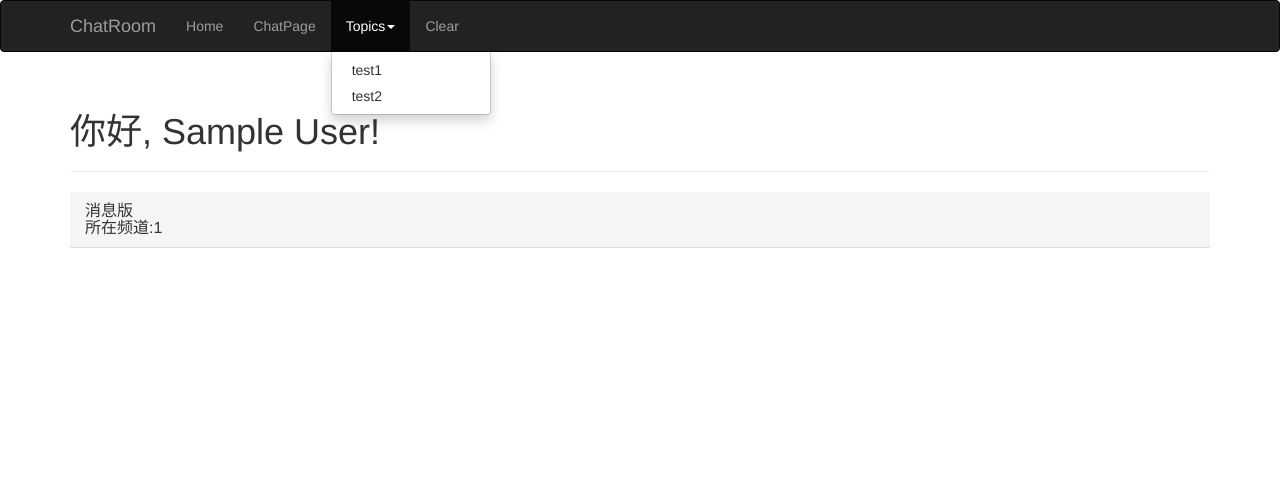
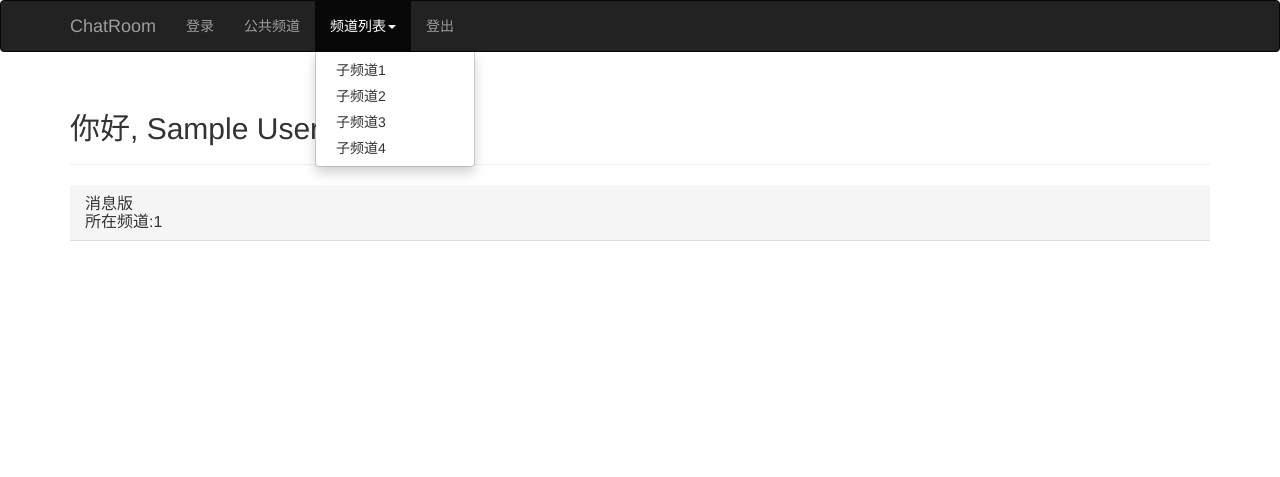
Before and after one commit to aweffr/ChatProject, a Flask app: a page that uses app/templates/base.html in a window 1280 px wide, after a click on "频道列表". Shown: the top 477 px of the page. Run offline with Flask 2, Linux system fonts and the light colour scheme; the visitor is signed in with stand-in values (Sample User, id 1); data comes from the database, SQL or seed files in the repository; some libraries are stand-ins or nearby versions.

Commit message:
functional

```diff
--- a/app/flask_mq/flask_mq.py
+++ b/app/flask_mq/flask_mq.py
@@ -14,7 +14,6 @@ class MyListener(ConnectionListener):
 
     def on_message(self, headers, message):
         if headers['destination'] != self.namespace:
-            print("linstener启用了错误的on_message!")
             return
         if self.broadcast_func is not None:
             print("""{obj}received an message, header:{header}, body:{message}""".
--- a/app/main/forms.py
+++ b/app/main/forms.py
@@ -8,6 +8,6 @@ from wtforms.validators import DataRequired, Length
 
 
 class NameForm(FlaskForm):
-    name = StringField('What is your name?',
+    name = StringField('请输入登录名',
                        validators=[DataRequired(), Length(min=1, message="至少一个字符")])
-    submit = SubmitField('Submit')
+    submit = SubmitField('提交')
--- a/app/main/service.py
+++ b/app/main/service.py
@@ -48,14 +48,19 @@ def get_user_id(name):
     return user.id
 
 
-def get_message_history():
+def get_message_history(topic_name):
     lst = []
-    for message_id, user_name, content, time in \
-            db.session.query(Message.id, User.name, Message.content, Message.create_time). \
-                    filter(User.id == Message.user_id).order_by(Message.id.desc()).limit(50).all():
-        d = {
-            "data": "@{author}: {message}".format(author=user_name, message=content),
-            "count": message_id
-        }
+    topic = Topic.query.filter_by(namespace=topic_name).first()
+    assert topic is not None
+    sql = db.session.query(Message.id, User.name, Message.content, Message.create_time). \
+        filter(User.id == Message.user_id).filter(Message.topic_id == topic.id).order_by(
+        Message.id.desc()).limit(50).all()
+    print("query SQL:", str(sql))
+    for message_id, user_name, content, time in sql:
+        d = {"data": "{author}@{time}: {message}".format(author=user_name,
+                                                         message=content,
+                                                         time=time.strftime("%Y-%m-%d %H:%M:%S")),
+             "topic": topic_name,
+             "count": message_id}
         lst.append(d)
     return json.dumps(lst[::-1])
--- a/app/main/views.py
+++ b/app/main/views.py
@@ -14,15 +14,13 @@ import json
 
 def broadcast_to_client(namespace: str, message):
     message = json.loads(message)
-    if namespace.startswith("/topic/"):
-        namespace = namespace.replace("/topic", "", 1)
-    send_room = namespace.strip("/")
+    send_room = namespace.replace("/topic", "", 1).strip("/")
     print("Sending Room name:", send_room)
-    if namespace != "/public":
+    if send_room != "public":
         socketio.emit("radio", {"data": message['data'], "count": message['count']},
                       namespace="/room1", room=send_room)
     else:
-        socketio.emit("radio", {"data": message['data'], "count": message['count']},
+        socketio.emit("radio", {"data": message['data'], "count": message['count'], "topic": message['topic']},
                       namespace="/room1", broadcast=True)
 
 
@@ -36,29 +34,31 @@ def connect_ack(recv_data):
     if recv_data['data'] == 'Connected!' and 'first_ack' not in session:
         data = "@{author} has enter the room!".format(author=session['name'])
         session['first_ack'] = True
+    elif 'first_ack' not in session:
+        data = "ReConnect."
     else:
         data = "Error!"
 
-    if recv_data['topic'].find("public") == -1:
-        print("join_room(room_name={name})".format(name=recv_data['topic']))
-        join_room(recv_data['topic'])
+    topic_name = recv_data['topic']
+    join_room(recv_data['topic'])
+    topic = update_or_create_topic(topic_name=topic_name)
+    session["topic_id"] = topic.id
 
-    topic = recv_data['topic']
-    if not mq.has_listener(topic):
-        mq.subscribe(namespace=topic, callback_func=broadcast_to_client)
+    if not mq.has_listener(topic_name):
+        mq.subscribe(namespace=topic_name, callback_func=broadcast_to_client)
 
     emit("to_client", {"data": data, "count": '/'})
 
 
-@socketio.on('join', namespace="/room1")
-def join(message):
-    print("in socket func: join message: %r" % message)
-    topic = str(message['topic'])
-    print("Now join room, room name = {topic}".format(topic=topic))
-    join_room(topic)
-    emit('to_client',
-         {'data': 'In topic: ' + ', '.join(rooms()),
-          'count': '/'})
+# @socketio.on('join', namespace="/room1")
+# def join(message):
+#     print("in socket func: join message: %r" % message)
+#     topic = str(message['topic'])
+#     print("Now join room, room name = {topic}".format(topic=topic))
+#     join_room(topic)
+#     emit('to_client',
+#          {'data': 'In topic: ' + ', '.join(rooms()),
+#           'count': '/'})
 
 
 @socketio.on("to_server", namespace="/room1")
@@ -70,12 +70,14 @@ def recv(recv_data):
     name = session['name']
     topic_name = recv_data['topic']
 
-    message = Message(user_id=session['id'], content=recv_data['data'])
+    message = Message(user_id=session['id'], content=recv_data['data'], topic_id=session["topic_id"])
     db.session.add(message)
-    data = "@{author}: {message}".format(author=name, message=message.content)
     db.session.commit()
+    data = "{author}@{time}: {message}".format(author=name,
+                                                time=message.create_time.strftime("%Y-%m-%d %H:%M:%S"),
+                                                message=message.content)
 
-    mq.send(content=json.dumps({"data": data, "count": message.id}),
+    mq.send(content=json.dumps({"data": data, "count": message.id, "topic": topic_name}),
             namespace=topic_name)
 
 
@@ -85,7 +87,10 @@ def get_history(recv_data):
         name = session['name']
         user_id = get_user_id(name)
         session['id'] = user_id
-    data = get_message_history()
+
+    topic_name = recv_data['topic']
+    data = get_message_history(topic_name=topic_name)
+
     emit("return_history_to_client", {"data": data}, broadcast=False)
 
 
@@ -110,10 +115,11 @@ def public_channel():
     if 'name' not in session:
         flash('Please enter your name first!')
         return redirect(url_for('.index'))
-    return render_template('public_channel.html', name=session.get("name"),
+    return render_template('topic_channel.html', name=session.get("name"),
                            known=session.get("known", False),
                            current_time=datetime.utcnow(),
-                           allow_input=True)
+                           allow_input=True,
+                           topic_name="public")
 
 
 @main.route("/channel-<topic_name>", methods=['GET'])
--- a/app/templates/base.html
+++ b/app/templates/base.html
@@ -22,23 +22,25 @@
             </div>
             <div class="navbar-collapse collapse">
                 <ul class="nav navbar-nav">
-                    <li><a href="{{ url_for('main.index') }}">Home</a></li>
+                    <li><a href="{{ url_for('main.index') }}">登录</a></li>
                 </ul>
                 <ul class="nav navbar-nav">
-                    <li><a href="{{ url_for('main.public_channel') }}">ChatPage</a></li>
+                    <li><a href="{{ url_for('main.public_channel') }}">公共频道</a></li>
                 </ul>
                 <ul class="nav navbar-nav dropdown">
                     <li>
-                        <a class="nav navbar-nav dropdown-toggle" data-toggle="dropdown" href="#">Topics<b
+                        <a class="nav navbar-nav dropdown-toggle" data-toggle="dropdown" href="#">频道列表<b
                                 class="caret"></b></a>
                         <ul class="dropdown-menu">
-                            <li><a href="{{ url_for('main.topic_channel', topic_name='test1') }}">test1</a></li>
-                            <li><a href="{{ url_for('main.topic_channel', topic_name='test2') }}">test2</a></li>
+                            <li><a href="{{ url_for('main.topic_channel', topic_name='test1') }}">子频道1</a></li>
+                            <li><a href="{{ url_for('main.topic_channel', topic_name='test2') }}">子频道2</a></li>
+                            <li><a href="{{ url_for('main.topic_channel', topic_name='test3') }}">子频道3</a></li>
+                            <li><a href="{{ url_for('main.topic_channel', topic_name='test4') }}">子频道4</a></li>
                         </ul>
                     </li>
                 </ul>
                 <ul class="nav navbar-nav">
-                    <li><a href="{{ url_for('main.clear') }}">Clear</a></li>
+                    <li><a href="{{ url_for('main.clear') }}">登出</a></li>
                 </ul>
             </div>
         </div>
--- a/app/templates/topic_channel.html
+++ b/app/templates/topic_channel.html
@@ -5,13 +5,17 @@
 
 {% block page_content %}
     <div class="page-header">
-        <h1>你好, {% if name %}{{ name }}{% else %}请登录{% endif %}!</h1>
+        <h2>你好, {% if name %}{{ name }}{% else %}请登录{% endif %}!</h2>
     </div>
 
     <div class="panel-default">
         <div class="panel-heading">
-            <h3 class="panel-title">消息版</h3>
-            <h3 class="panel-title">所在频道:{{ topic_name }}</h3>
+            <h2 class="panel-title">消息版</h2>
+            {% if topic_name == "public" %}
+                <h2 class="panel-title">所在频道: 广播频道</h2>
+            {% else %}
+                <h2 class="panel-title">所在频道:{{ topic_name }}</h2>
+            {% endif %}
         </div>
         <div class="panel-body" id="log_channel" style="height: 300px; overflow: auto"></div>
     </div>
@@ -54,7 +58,12 @@
     <script type="text/javascript" src="/static/jquery/jquery-3.2.1.min.js"></script>
     <script>
         function flush_message(msg) {
-            $('#log_channel').append('<br>' + $('<div/>').text('#' + msg.count + ': ' + msg.data).html());
+            if(msg.topic == "public"){
+                $('#log_channel').append('<br>'+'<b>' + $('<div/>').text(msg.data).html() + '</b>');
+            }
+            else {
+                $('#log_channel').append('<br>' + $('<div/>').text(msg.data).html());
+            }
             $('#log_channel').scrollTop(0x7fffffff);
         }
 
@@ -70,7 +79,10 @@
                     data: 'Connected!',
                     topic: topic_name
                 });
-                socket.emit('get_history_from_server', {data: null});
+                socket.emit('get_history_from_server', {
+                    data: null,
+                    topic: topic_name
+                });
             });
 
             socket.on('return_history_to_client', function (msg) {
--- a/requirements.txt
+++ b/requirements.txt
@@ -14,6 +14,7 @@ Flask-Script==2.0.5
 Flask-SocketIO==2.8.6
 Flask-SQLAlchemy==2.2
 Flask-WTF==0.14.2
+future==0.16.0
 gevent==1.2.2
 greenlet==0.4.12
 itsdangerous==0.24
@@ -21,6 +22,8 @@ Jinja2==2.9.6
 Mako==1.0.6
 MarkupSafe==1.0
 numpy==1.13.0
+PyInstaller==3.2.1
+pypiwin32==220
 python-dateutil==2.6.0
 python-editor==1.0.3
 python-engineio==1.5.4
```
